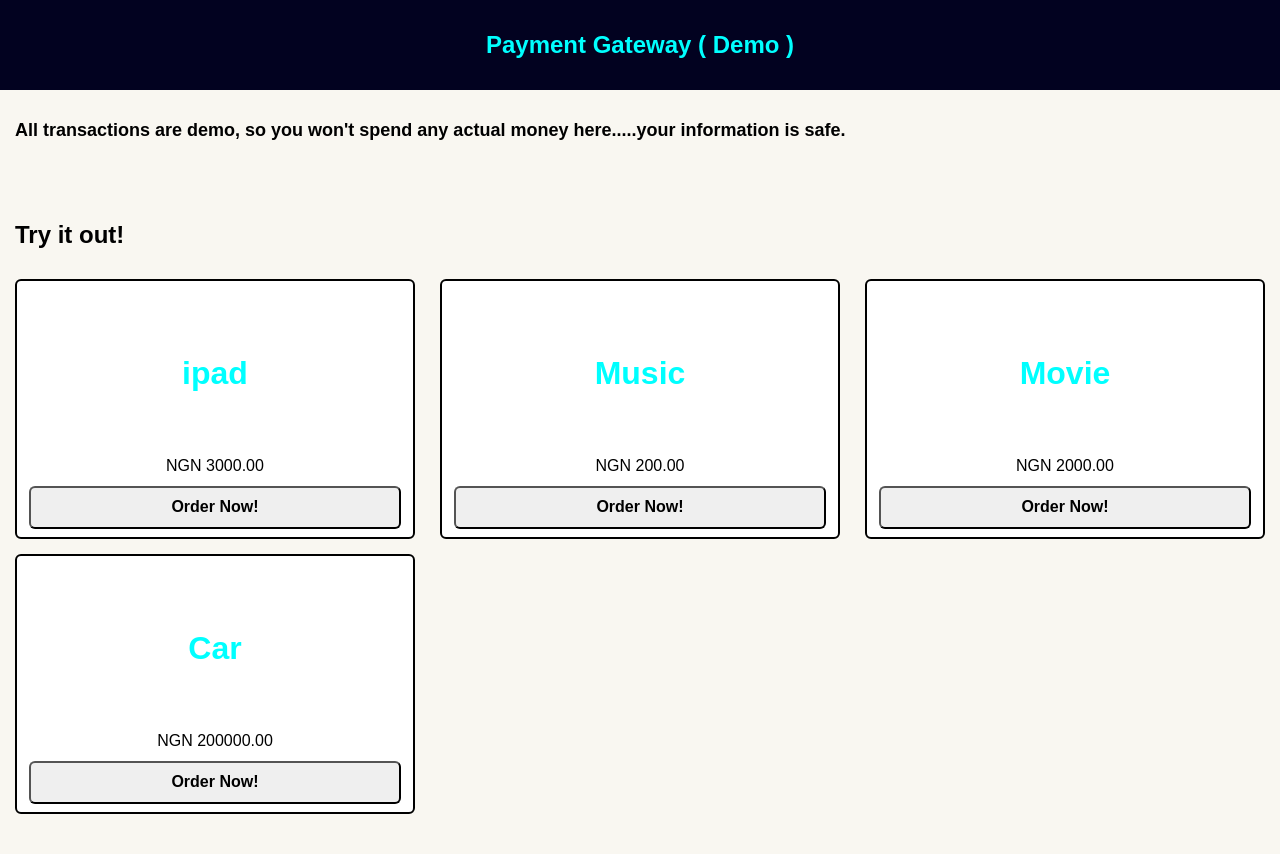
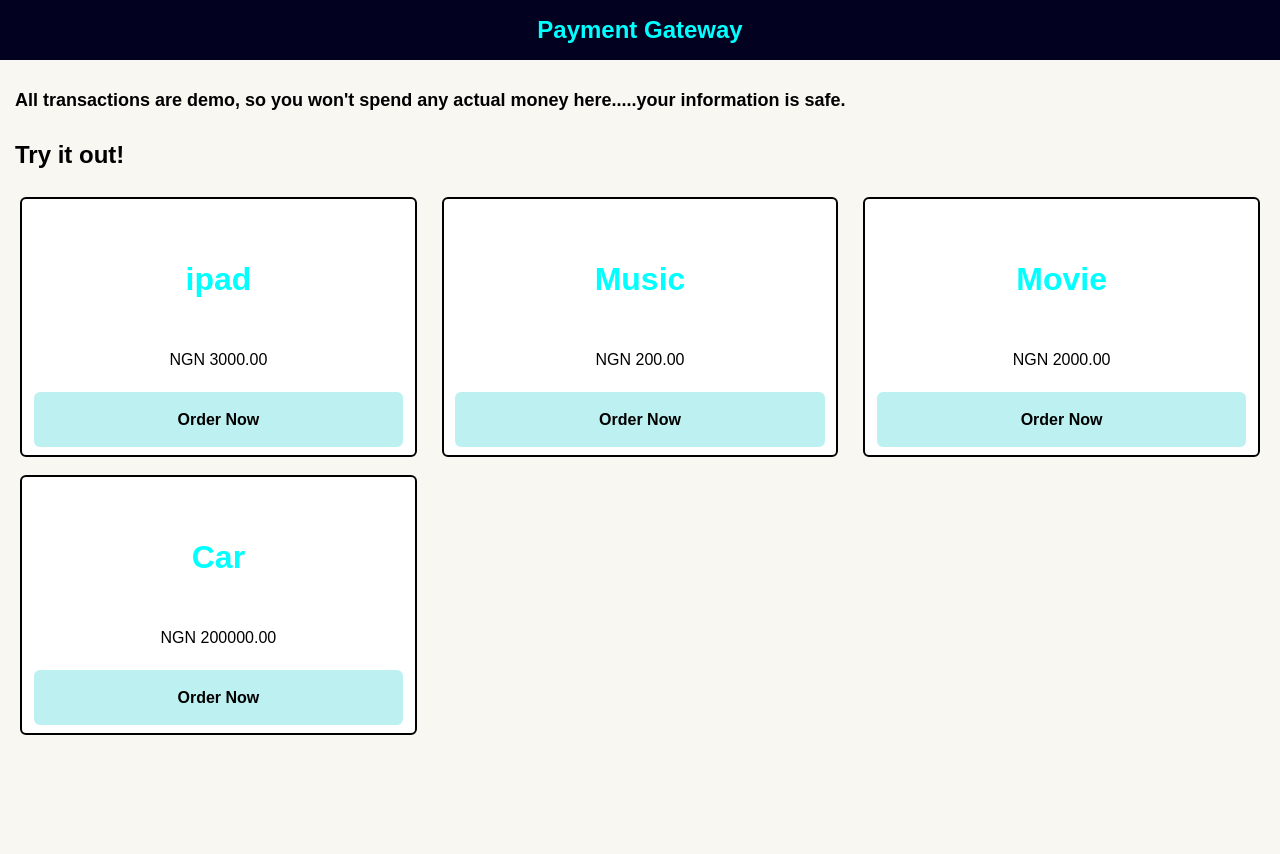
Before and after one commit to khalid-alade/flask-and-paystack, a Flask app: page / in a window 1280 px wide. After the commit the page ends 735 px from the top, so only its background shows below. Run offline with Flask 2, Linux system fonts and the light colour scheme.

Commit message:
fix for stylings

```diff
--- a/pay_flask/static/css/styles.css
+++ b/pay_flask/static/css/styles.css
@@ -17,53 +17,55 @@ body {
     display: flex;
     align-items: center;
     justify-content: center;
-    height: 90px;
+    height: 60px;
     background-color: rgb(2, 2, 32);
-    position: fixed;
-    top: 0;
-    left: 0;
-    width: 100vw;
+    /* position: fixed; */
+    /* top: 0;
+    left: 0; */
+    max-width: 100vw;
+    min-width: 100vw;
 }
 .desc{
     color: black;
-    margin-top: 120px;
+    margin-top: 30px;
     margin-left: 15px;
     font-size: large;
 }
 .try {
-    margin-top: 80px;
+    margin-top: 30px;
     margin-left: 15px;
     font-size: x-large;
     color: black;
 }
 
 .product-wrapper {
-    padding: 15px;
+    padding: 20px;
+    padding-top: 10px;
     display: flex;
     align-items: center;
     justify-content: space-between;
     flex-direction: row;
     flex-wrap: wrap;
-    padding-bottom: 40px;
+    padding-bottom: 30px;
 }
 
 .product-card {
-    height: 210px;
-    width: 48%;
+    height: 230px;
+    width: 47%;
     background-color: white;
-    margin-top: 15px;
+    margin-top: 18px;
     display: flex;
     align-items: center;
     justify-content: space-between;
     flex-direction: column;
     border-radius: 6px;
-    border: 2px solid black;
+    border: 1.5px solid black;
     padding: 8px;
 }
 
 .card-top {
     width: 100%;
-    height: 70%;
+    height: 60%;
     display: flex;
     align-items: center;
     justify-content: center;
@@ -74,7 +76,7 @@ body {
 .card-down {
     width: 100%;
     color: black;
-    height: 30%;
+    height: 40%;
     width: 98%;
     display: flex;
     align-items: center;
@@ -89,6 +91,13 @@ input {
     border-radius: 6px;
     font-weight: bold;
     font-size: medium;
+    border: 0;
+    margin-top: 5px;
+    background-color: rgb(189, 240, 240);
+    transition: 0.3s;
+}
+input:hover{
+    background-color: rgb(121, 231, 231);
 }
 
 .price {
@@ -106,6 +115,7 @@ input {
     .product-card {
         width: 48%;
         height: 260px;
+    border: 2px solid black;
     }
 }
 @media only screen and (min-width: 768px) {
--- a/pay_flask/templates/index.html
+++ b/pay_flask/templates/index.html
@@ -13,7 +13,7 @@
 <body>
     <div class="root">
         <div class="nav">
-            Payment Gateway ( Demo )
+            Payment Gateway
         </div>
         <h3 class="desc">All transactions are demo, so you won't spend any actual money here.....your information is
             safe.</h3>
@@ -25,7 +25,7 @@
                 <div class="card-top">{{ products[id].name }}</div>
                 <form class="card-down" method="POST" action="/order/{{ id }}">
                     <div class="price">NGN {{ "{:.2f}".format(products[id].price/100) }}</div>
-                    <input type="submit" value="Order Now!">
+                    <input type="submit" value="Order Now">
                 </form>
             </div>
             {% endfor %}
```
